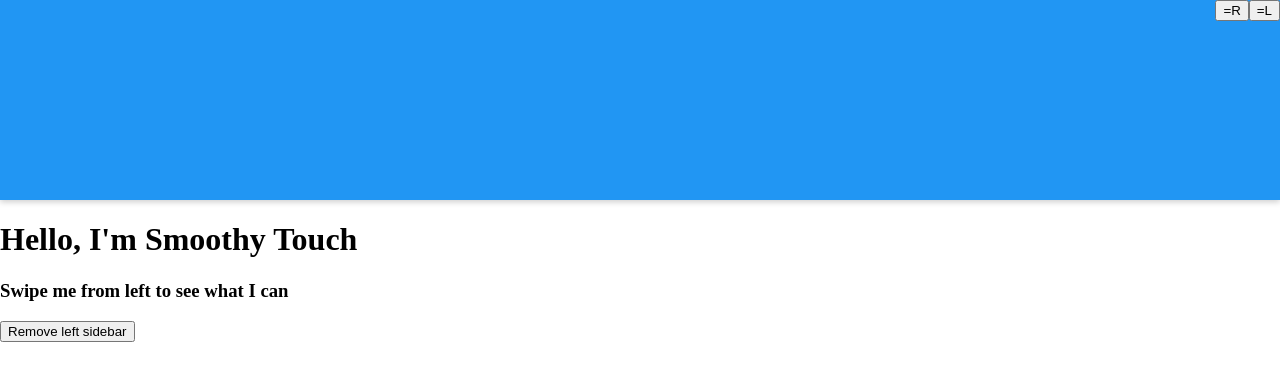
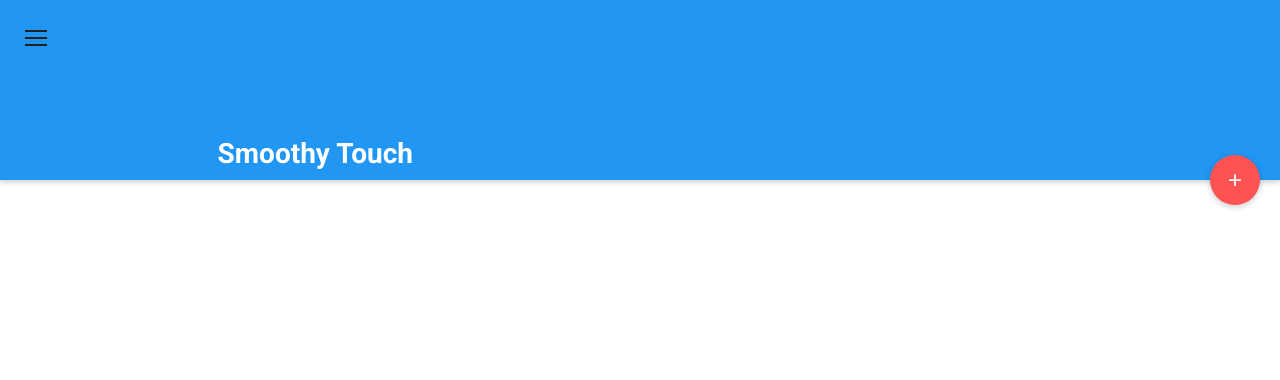
Before and after one commit to ScaarUA/smoothy-touch, a website: page src/index.html in a window 1280 px wide. Drawn offline with nearby package versions, Linux system fonts and the light colour scheme; files that its build step writes are made by us from their sources.

Commit message:
Styling + minor fixes

```diff
--- a/src/index.html
+++ b/src/index.html
@@ -5,6 +5,7 @@
     <meta name="viewport" content="width=device-width, initial-scale=1">
     <title>Smoothy Touch</title>
     <link rel="stylesheet" href="index.css">
+    <link href='https://fonts.googleapis.com/css?family=Roboto:400,700,300,400italic&subset=latin,cyrillic-ext' rel='stylesheet' type='text/css'>
     <script src="smoothy-touch.js"></script>
 </head>
 <body>
@@ -24,32 +25,23 @@
         </ul>
     </div>
     <div class="sidebarRight">
-        <div class="sdb-header"></div>
-        <ul class="sdb-list">
-            <li class="sdb-list__item"><a href="#" class="sdb-list__item-link">Menu Item</a></li>
-            <li class="sdb-list__item"><a href="#" class="sdb-list__item-link">Menu Item</a></li>
-            <li class="sdb-list__item"><a href="#" class="sdb-list__item-link">Menu Item</a></li>
-            <li class="sdb-list__item"><a href="#" class="sdb-list__item-link">Menu Item</a></li>
-            <li class="sdb-list__item"><a href="#" class="sdb-list__item-link">Menu Item</a></li>
-            <li class="sdb-list__item"><a href="#" class="sdb-list__item-link">Menu Item</a></li>
-            <li class="sdb-list__item"><a href="#" class="sdb-list__item-link">Menu Item</a></li>
-            <li class="sdb-list__item"><a href="#" class="sdb-list__item-link">Menu Item</a></li>
-            <li class="sdb-list__item"><a href="#" class="sdb-list__item-link">Menu Item</a></li>
-            <li class="sdb-list__item"><a href="#" class="sdb-list__item-link">Menu Item</a></li>
-        </ul>
+
     </div>
     <header class="header">
-        <button class="hamburger" onclick="sideBarLeft.toggleSidebar()">=L</button>
-        <button class="hamburger" onclick="sideBarRight.toggleSidebar()">=R</button>
+        <div class="hamburger" onclick="sideBarLeft.toggle()">
+            <div class="hamburger-line"></div>
+            <div class="hamburger-line"></div>
+            <div class="hamburger-line"></div>
+        </div>
+        <h2 class="header__title">Smoothy Touch</h2>
+        <button class="header__button">+</button>
     </header>
     <div class="some-content">
-        <h1>Hello, I'm Smoothy Touch</h1>
-        <h3>Swipe me from left to see what I can</h3>
-        <button onclick="sideBarLeft.disable()">Remove left sidebar</button>
+
     </div>
     <script>
         var sideBarLeft = smoothyTouch('.sidebarLeft').sidebar({side: 'left', width: 80});
-        var sideBarRight = smoothyTouch('.sidebarRight').sidebar({side: 'right', width: 80});
+        var sideBarRight = smoothyTouch('.sidebarRight').sidebar({side: 'right', width: 20});
     </script>
 </body>
 </html>
--- a/src/js/smoothy-touch.js
+++ b/src/js/smoothy-touch.js
@@ -60,12 +60,12 @@ if (!window.smoothyTouch) {
             sidebar.style.zIndex = 100;
             sidebar.style.position = 'relative';
             sidebar.style.height = '100%';
-            sidebar.innerHTML = '<div class="wrapper" style="width:'+ allParams.width + ';transform: translate3d('+ initialPos +'%,0,0);position: fixed;'+ allParams.side +':0;top: 0;z-index: 10;height: 100vh;will-change: transform;overflow-y: scroll;-webkit-overflow-scrolling: touch;-webkit-backface-visibility: hidden;background:'+ bg +'">'
+            sidebar.innerHTML = '<div class="wrapper" style="width:'+ allParams.width + ';transform: translate3d('+ initialPos +'%,0,0);position: fixed;'+ allParams.side +':0;top: 0;z-index: 10;height: 100vh;will-change: transform;overflow-y: auto;-webkit-overflow-scrolling: touch;-webkit-backface-visibility: hidden;background:'+ bg +'">'
                 + content
                 + '</div><div class="backflip'+ currentId +'"style="position:fixed;top:0;left:0;right:0;bottom:0;background:black;opacity:0;visibility:hidden;will-change:opacity;transform:translate3d(0,0,0);-webkit-backface-visibility:hidden;"></div>';
 
             document.querySelector('.backflip' + currentId).addEventListener('click', function () {
-                toggleSidebar();
+                toggle();
             });
 
             function disableSidebar() {
@@ -223,7 +223,7 @@ if (!window.smoothyTouch) {
                 isStarted = false;
             }
 
-            function toggleSidebar() {
+            function toggle() {
                 var posX = sidebar._getCurrentPosition().x,
                     pos;
 
@@ -237,7 +237,7 @@ if (!window.smoothyTouch) {
             }
 
             return {
-                toggleSidebar: toggleSidebar,
+                toggle: toggle,
                 disable: disableSidebar,
                 enable: enableSidebar
             };
--- a/src/styles/index.sass
+++ b/src/styles/index.sass
@@ -14,6 +14,7 @@ $accent-color: #FF5252
 body
   margin: 0
   padding: 0
+  font-family: 'Roboto', sans-serif
 
 .sidebarLeft, .sidebarRight
   background: $sidebar-background
@@ -21,7 +22,7 @@ body
 .sdb
 
   &-header
-    background: $light-primary-color
+    background: linear-gradient(45deg, $secondary-text, $divider)
     height: 200px
 
   &-list
@@ -39,9 +40,44 @@ body
       border: none
 
 .header
-  height: 200px
+  position: relative
+  height: 180px
   background: $primary-color
   box-shadow: 0 2px 6px rgba(0,0,0,0.2)
 
+  &__title
+    position: absolute
+    bottom: 0
+    left: 17%
+    font-size: 28px
+    color: $sidebar-background
+    margin: 10px 0
+
+  &__button
+    position: absolute
+    bottom: 0
+    transform: translateY(50%)
+    right: 20px
+    width: 50px
+    font-size: 24px
+    height: 50px
+    outline: none
+    border: none
+    border-radius: 50%
+    box-shadow: 0 2px 6px rgba(0,0,0,0.2)
+    background: $accent-color
+    color: $sidebar-background
+
 .hamburger
-  float: right
+  position: relative
+  left: 20px
+  top: 20px
+  padding: 5px
+  height: auto
+  width: 22px
+  cursor: pointer
+
+  &-line
+    padding: 2px 0
+    height: 1px
+    border-bottom: 2px solid $primary-text
```
